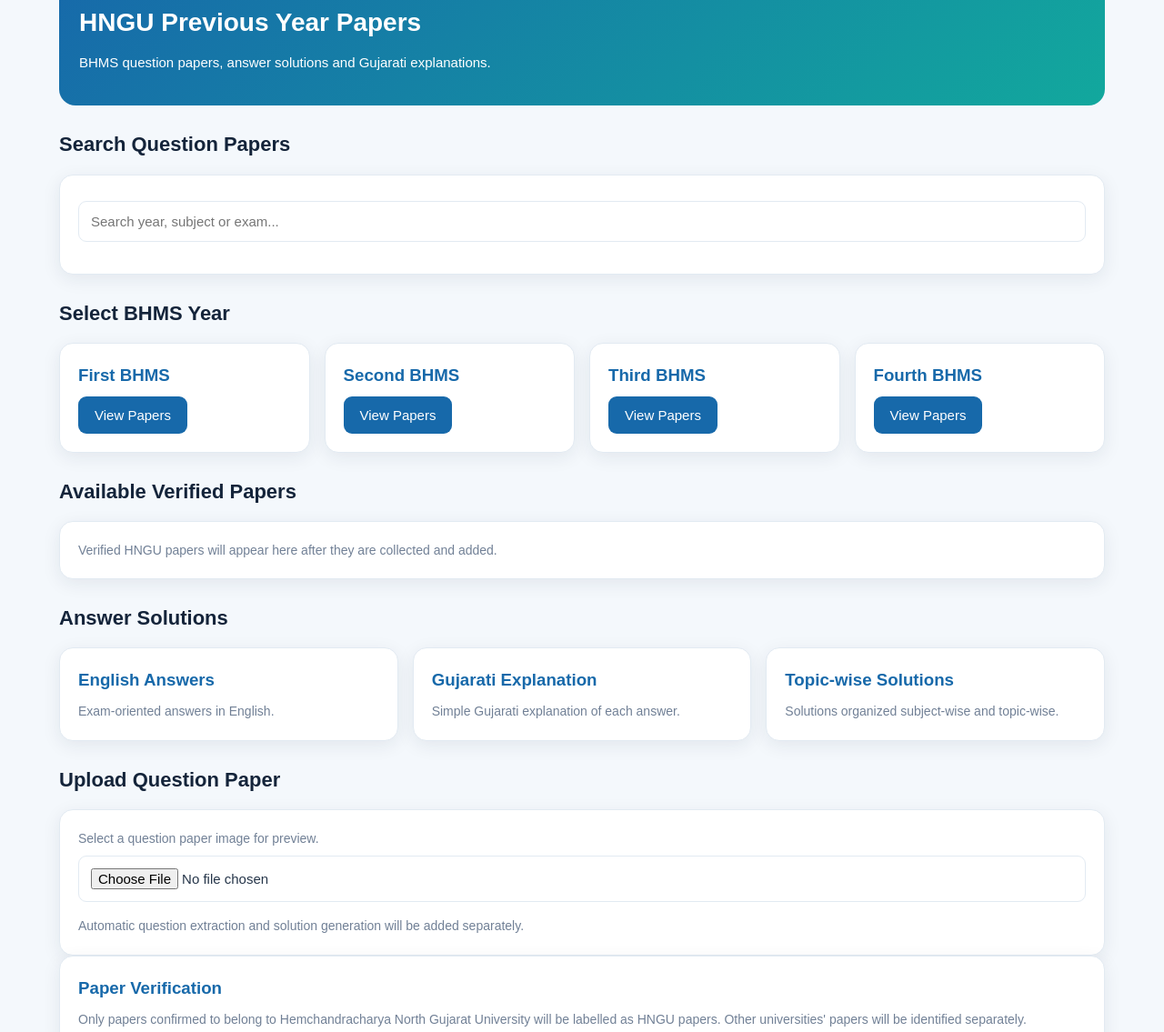
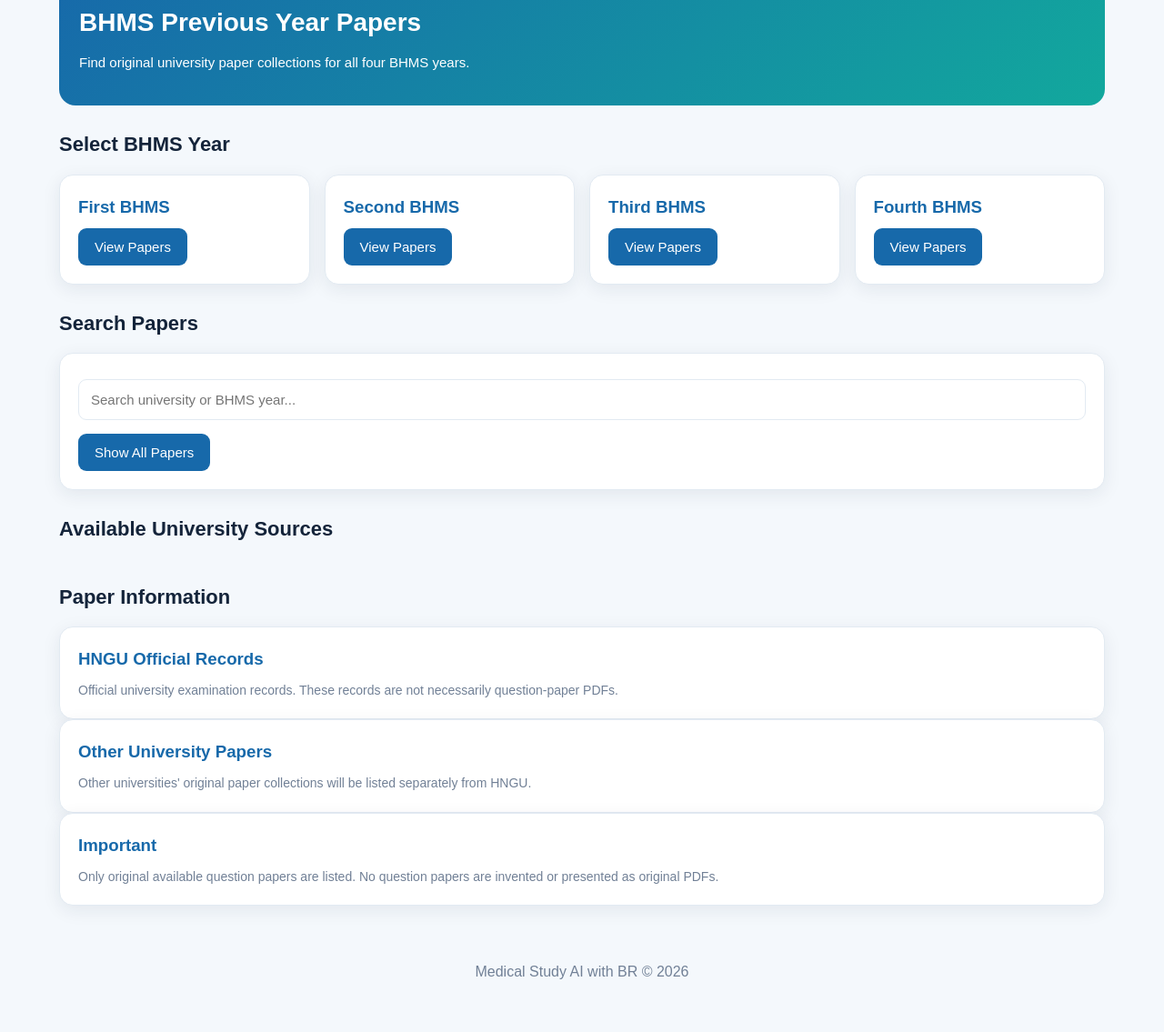
Before and after one commit to bhavishya0079-jpg/medical-study-ai-with-br, a plain HTML site: page papers.html in a window 1280 px wide. Shown: the part 172-1307 px from the top of the page at 91% size. After the commit the page ends 1279 px from the top, so only its background shows below. Drawn offline with Linux system fonts and the light colour scheme.

Commit message:
Update papers.html

```diff
--- a/papers.html
+++ b/papers.html
@@ -4,7 +4,7 @@
 <head>
   <meta charset="UTF-8">
   <meta name="viewport" content="width=device-width, initial-scale=1.0">
-  <title>HNGU Papers | Medical Study AI with BR</title>
+  <title>BHMS Previous Papers | Medical Study AI with BR</title>
   <link rel="stylesheet" href="style.css">
 </head>
 <body>
@@ -19,97 +19,59 @@
   <a href="bhms.html" class="back-link">← Back to BHMS</a>
 
   <section class="hero">
-    <h1>HNGU Previous Year Papers</h1>
-    <p>BHMS question papers, answer solutions and Gujarati explanations.</p>
+    <h1>BHMS Previous Year Papers</h1>
+    <p>Find original university paper collections for all four BHMS years.</p>
   </section>
-
-  <h2 class="section-title">Search Question Papers</h2>
-
-  <div class="card">
-    <input
-      type="search"
-      id="paperSearch"
-      placeholder="Search year, subject or exam..."
-      oninput="searchItems('paperSearch','papersList')"
-    >
-  </div>
 
   <h2 class="section-title">Select BHMS Year</h2>
 
   <div class="grid">
     <div class="card">
       <h3>First BHMS</h3>
-      <button onclick="filterPapers('First BHMS')">View Papers</button>
+      <button onclick="filterYear('First BHMS')">View Papers</button>
     </div>
-
     <div class="card">
       <h3>Second BHMS</h3>
-      <button onclick="filterPapers('Second BHMS')">View Papers</button>
+      <button onclick="filterYear('Second BHMS')">View Papers</button>
     </div>
-
     <div class="card">
       <h3>Third BHMS</h3>
-      <button onclick="filterPapers('Third BHMS')">View Papers</button>
+      <button onclick="filterYear('Third BHMS')">View Papers</button>
     </div>
-
     <div class="card">
       <h3>Fourth BHMS</h3>
-      <button onclick="filterPapers('Fourth BHMS')">View Papers</button>
+      <button onclick="filterYear('Fourth BHMS')">View Papers</button>
     </div>
   </div>
 
-  <h2 class="section-title">Available Verified Papers</h2>
+  <h2 class="section-title">Search Papers</h2>
 
-  <div id="papersList" class="grid">
-    <div class="card">
-      <p>Verified HNGU papers will appear here after they are collected and added.</p>
-    </div>
+  <div class="card">
+    <input type="search" id="paperSearch"
+      placeholder="Search university or BHMS year..."
+      oninput="renderPaperCollections()">
+    <button onclick="showAllPapers()">Show All Papers</button>
   </div>
 
-  <h2 class="section-title">Answer Solutions</h2>
+  <h2 class="section-title">Available University Sources</h2>
 
-  <div class="grid">
-    <div class="card">
-      <h3>English Answers</h3>
-      <p>Exam-oriented answers in English.</p>
-    </div>
+  <div id="papersList" class="grid"></div>
 
-    <div class="card">
-      <h3>Gujarati Explanation</h3>
-      <p>Simple Gujarati explanation of each answer.</p>
-    </div>
-
-    <div class="card">
-      <h3>Topic-wise Solutions</h3>
-      <p>Solutions organized subject-wise and topic-wise.</p>
-    </div>
-  </div>
-
-  <h2 class="section-title">Upload Question Paper</h2>
+  <h2 class="section-title">Paper Information</h2>
 
   <div class="card">
-    <p>Select a question paper image for preview.</p>
-
-    <input
-      type="file"
-      id="paperImage"
-      accept="image/*"
-      capture="environment"
-      onchange="previewImage('paperImage','paperPreview')"
-    >
-
-    <div id="paperPreview"></div>
-
-    <p>Automatic question extraction and solution generation will be added separately.</p>
+    <h3>HNGU Official Records</h3>
+    <p>Official university examination records. These records are not necessarily question-paper PDFs.</p>
   </div>
 
   <div class="card">
-    <h3>Paper Verification</h3>
-    <p>
-      Only papers confirmed to belong to Hemchandracharya North Gujarat
-      University will be labelled as HNGU papers. Other universities'
-      papers will be identified separately.
-    </p>
+    <h3>Other University Papers</h3>
+    <p>Other universities' original paper collections will be listed separately from HNGU.</p>
+  </div>
+
+  <div class="card">
+    <h3>Important</h3>
+    <p>Only original available question papers are listed. No question papers are invented or presented as original PDFs.</p>
   </div>
 
 </main>
@@ -122,34 +84,84 @@
 <script src="app.js"></script>
 
 <script>
-function filterPapers(year) {
+let selectedPaperYear = "";
+
+function renderPaperCollections() {
   const container = document.getElementById("papersList");
+  const search = document.getElementById("paperSearch");
+
   if (!container) return;
 
-  if (typeof PAPER_DATABASE === "undefined") return;
+  const query = search ? search.value.trim().toLowerCase() : "";
 
-  const filtered = PAPER_DATABASE.filter(paper =>
-    paper.bhmsYear === year
-  );
+  const papers = PAPER_DATABASE.filter(paper => {
+    const yearMatch =
+      !selectedPaperYear ||
+      paper.bhmsYear === selectedPaperYear ||
+      paper.bhmsYear === "All BHMS Years";
 
-  if (filtered.length === 0) {
-    container.innerHTML = `
-      <div class="card">
-        <p>No verified papers added for ${escapeHTML(year)} yet.</p>
-      </div>
-    `;
+    const text = [
+      paper.university,
+      paper.course,
+      paper.year,
+      paper.bhmsYear,
+      paper.subject,
+      paper.examType
+    ].join(" ").toLowerCase();
+
+    return yearMatch && text.includes(query);
+  });
+
+  if (papers.length === 0) {
+    container.innerHTML =
+      '<div class="card"><p>No matching paper source found.</p></div>';
     return;
   }
 
-  container.innerHTML = filtered.map(paper => `
-    <div class="card">
-      <h3>${escapeHTML(paper.subject)}</h3>
-      <p>${escapeHTML(paper.year)}</p>
-      <p>${paper.verified ? "Verified HNGU Paper" : "Unverified Paper"}</p>
-      ${paper.file ? `<a href="${escapeHTML(paper.file)}" target="_blank" rel="noopener">Open Paper</a>` : ""}
-    </div>
-  `).join("");
+  container.innerHTML = papers.map(paper => {
+    const isHNGU = paper.university === "HNGU";
+
+    return `
+      <div class="card">
+        <h3>${escapeHTML(paper.university)} - BHMS</h3>
+        <p><b>BHMS Year:</b> ${escapeHTML(paper.bhmsYear)}</p>
+        <p><b>Available Period:</b> ${escapeHTML(paper.year)}</p>
+        <p><b>Collection:</b> ${escapeHTML(paper.subject)}</p>
+        <p><b>Type:</b> ${escapeHTML(paper.examType)}</p>
+        <p><b>University:</b> ${isHNGU ? "HNGU official record source" : "Other university source"}</p>
+
+        <a href="${escapeHTML(paper.file)}"
+           target="_blank"
+           rel="noopener noreferrer">
+          <button type="button">Open Original Source</button>
+        </a>
+
+        <p><small>
+          Original university source. Individual PDF availability depends on the source website.
+        </small></p>
+      </div>
+    `;
+  }).join("");
 }
+
+function filterYear(year) {
+  selectedPaperYear = year;
+  renderPaperCollections();
+  document.getElementById("papersList").scrollIntoView({
+    behavior: "smooth"
+  });
+}
+
+function showAllPapers() {
+  selectedPaperYear = "";
+  const search = document.getElementById("paperSearch");
+  if (search) search.value = "";
+  renderPaperCollections();
+}
+
+document.addEventListener("DOMContentLoaded", function() {
+  renderPaperCollections();
+});
 </script>
 
 </body>
```
